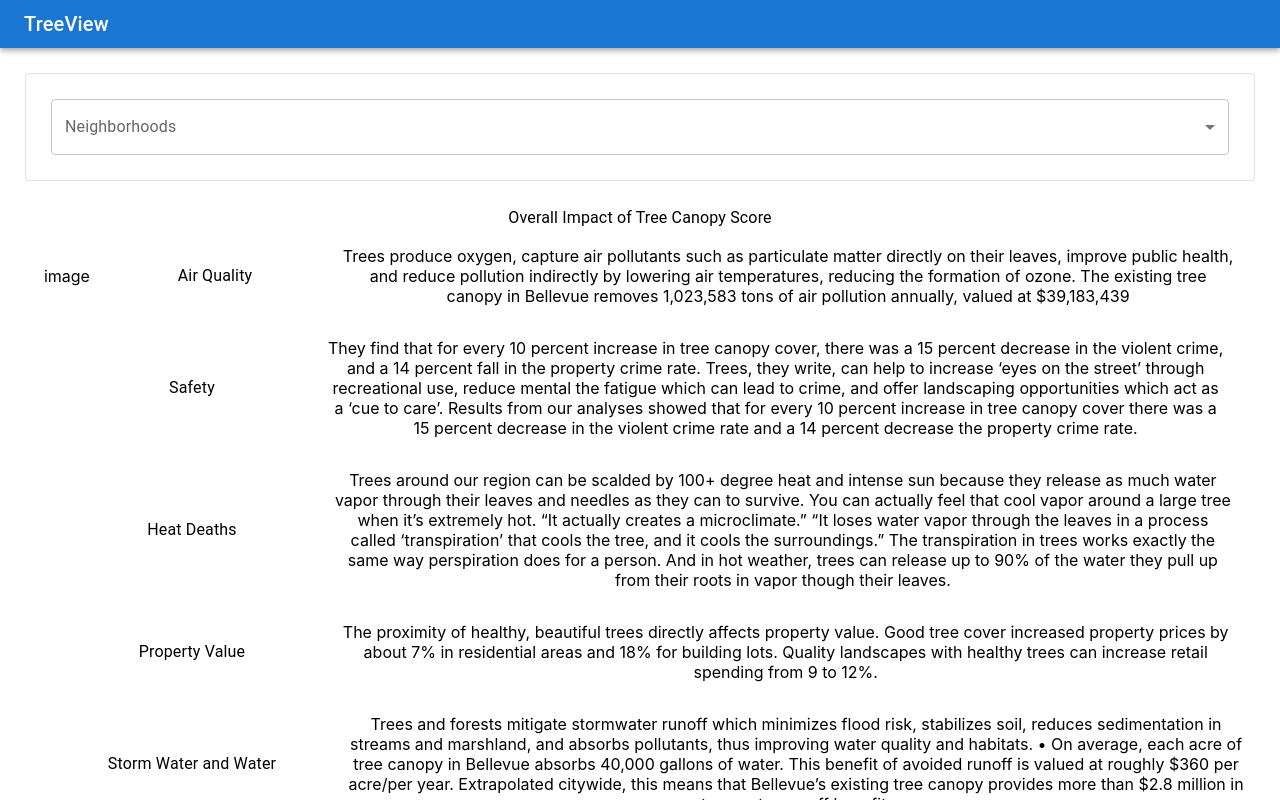
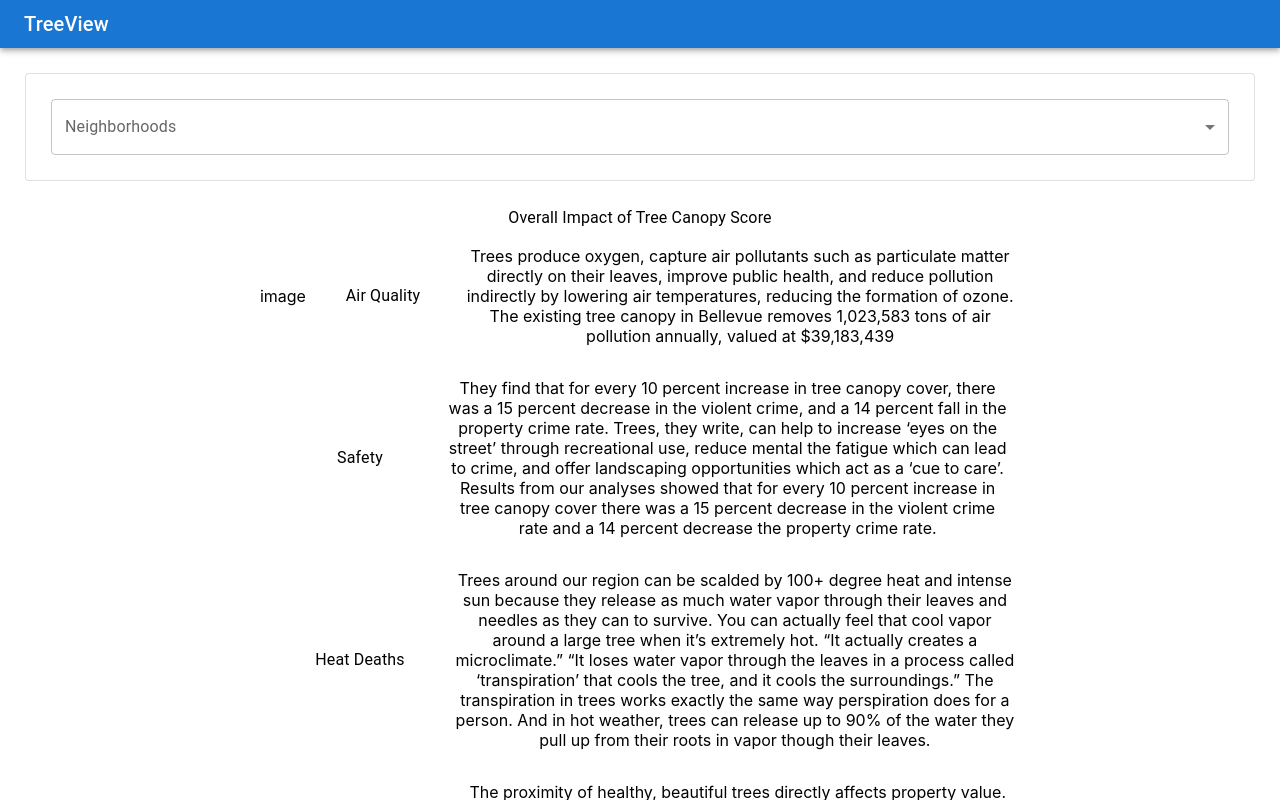
Before and after one commit to elysiaroscoe/Treevue, a React (Create React App) app: page / in a window 1280 px wide. Shown: the top 800 px of the page. Built offline with nearby package versions, Linux system fonts and the light colour scheme.

Commit message:
add styling

```diff
--- a/src/components/Info.jsx
+++ b/src/components/Info.jsx
@@ -5,7 +5,7 @@ import styled from "styled-components";
 
 export const Info = () => {
   return (
-    <>
+    <InfoPage>
     <Typography>Overall Impact of Tree Canopy Score</Typography>
     <Section>
       <Icon>image</Icon>
@@ -54,15 +54,22 @@ A mature tree can often have an appraised value of between $1,000 and $10,000.
 Having large trees in yards along streets increases a home’s value from 3 percent to 15 percent. Wolf, Kathleen L, PhD, University of Washington (2007) City Trees and Property Values. Arborist News. 16, 4:34-36.
 Planting trees in cities can reduce land surface temperatures by up to 12 degrees Celsius (21.6 F) during the summer</InfoSection>
     </Section>
-    </>
+    </InfoPage>
   )
 }
 
 // Styling
+const InfoPage = styled.div`
+  display: flex;
+  flex-direction: column;
+  align-items: center;
+`
 const Section = styled.div`
   display: flex;
   align-items: center;
   justify-content: space-around;
+  width: 100%;
+  max-width: 800px;
 `
 const Icon = styled.div`
   display: flex;
--- a/src/components/Landing.jsx
+++ b/src/components/Landing.jsx
@@ -2,14 +2,22 @@ import React from 'react'
 import { Header } from './Header'
 import {Footer} from "./Footer"
 import {Main} from "./Main"
-
+import styled from 'styled-components'
 
 export const Landing = () => {
   return (
-    <div>
+    <PageLayout>
         <Header/>
         <Main />
         <Footer />
-    </div>
+    </PageLayout>
   )
 }
+
+const PageLayout = styled.div`
+  display: flex;
+  height: 100vh;
+  flex-direction: column;
+  justify-content: space-between;
+  flex-grow: 0;
+`
--- a/src/components/Main.jsx
+++ b/src/components/Main.jsx
@@ -4,6 +4,7 @@ import { useState } from 'react'
 import { Widget } from './Widget'
 import {Info} from './Info'
 import axios from "axios"
+import styled from 'styled-components'
 
 
 const optionsList = ["Bellevue","Bridle Trails",	"Northwest Bellevue",	"BelRed",	"Downtown",	"Crossroads",	"Northeast Bellevue",	"Lake Hills",	"Wilburton",	"West Bellevue",	"Woodridge",	"West Lake Sammamish",	"Eastgate",	"Factoria",	"Newport",	"Somerset",	"Cougar Mountain / Lakemont"]
@@ -24,7 +25,7 @@ export const Main = () => {
     }
 
   return (
-    <>
+    <MainLayout>
       <Card variant="outlined" style={{margin: "25px", padding: "25px"}}>
         <FormControl fullWidth>
           <InputLabel id="neighborhoods-input">Neighborhoods</InputLabel>
@@ -40,6 +41,10 @@ export const Main = () => {
       {queryData && <Widget data={queryData}/>}
       </Card>
       <Info />
-    </>
+    </MainLayout>
   )
 }
+
+const MainLayout = styled.div`
+  flex-grow: 1;
+`
```
